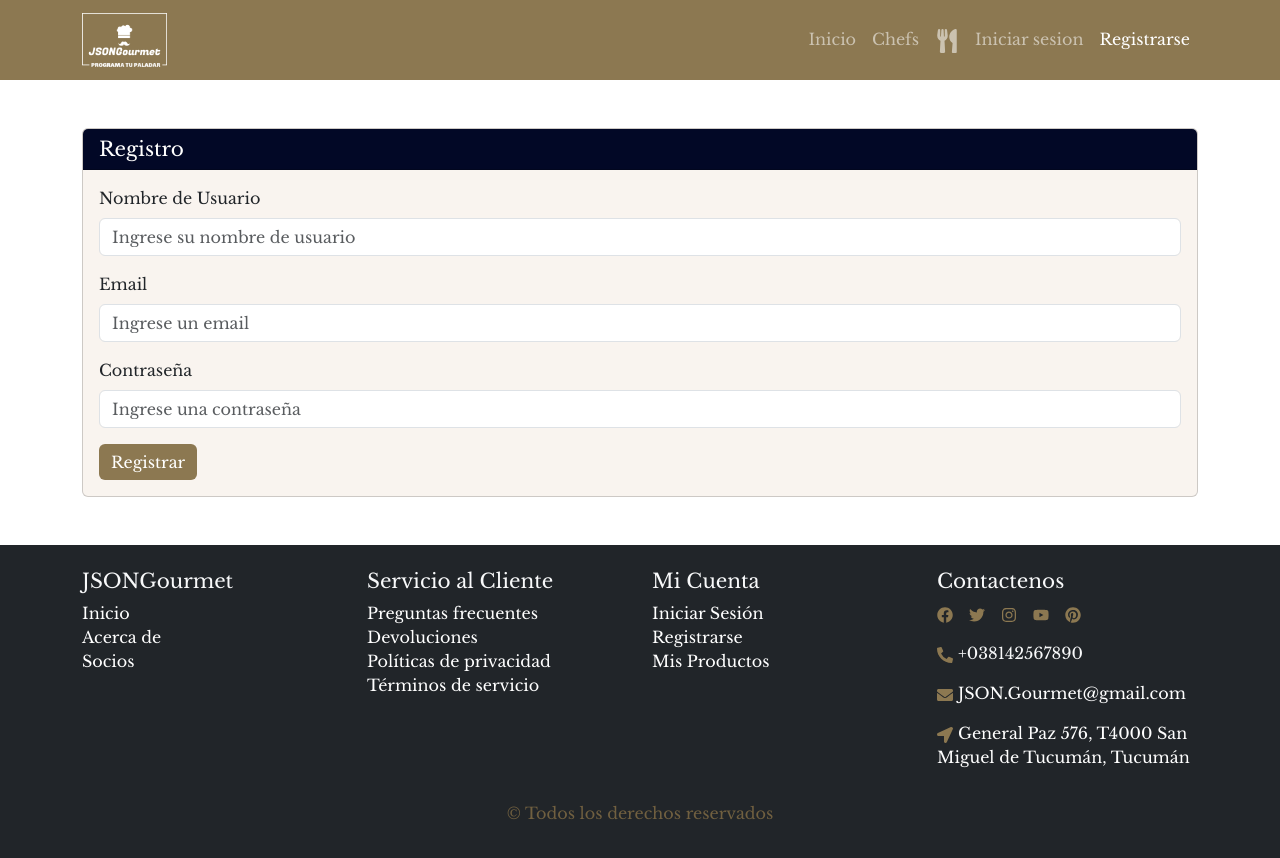
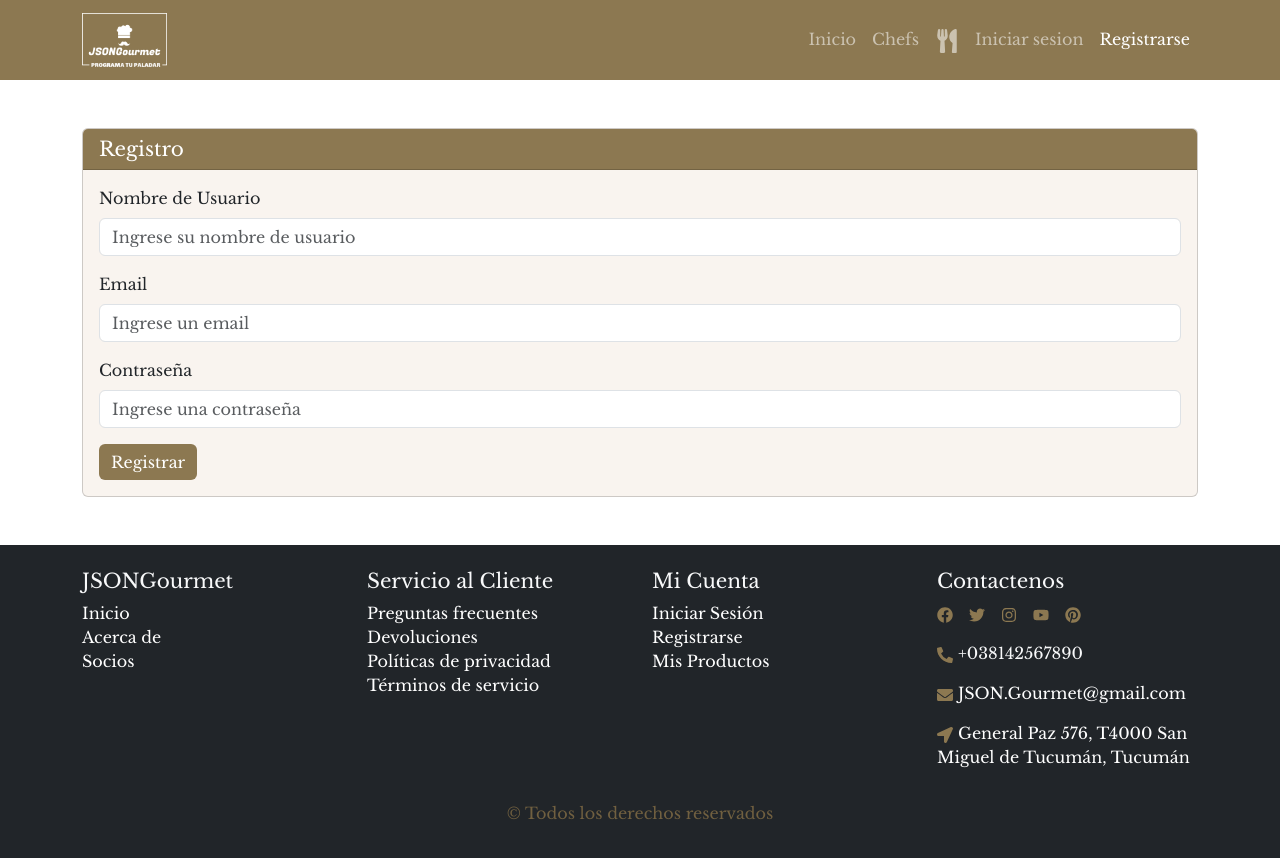
Before and after one commit to joaquin-fuentes/ProyectoFinal-Grupo3, a React (Vite) app: page /registro in a window 1280 px wide. Shown: the top 858 px of the page. Built offline with nearby package versions, Linux system fonts and the light colour scheme; no server answers; a web font is replaced by a local one.

Commit message:
Se importa sweet alert

```diff
--- a/src/App.css
+++ b/src/App.css
@@ -74,6 +74,10 @@ border: none;
 background-color: var(--detalles);
 font-size: 1.4rem;
 padding: 0 0 0.5em 0;
+}
+
+.headLine{
+  background-color: var(--detalles)!important;
 }
 
 /*Landing Page*/
--- a/src/components/usuarios/AdminUsuarios.jsx
+++ b/src/components/usuarios/AdminUsuarios.jsx
@@ -2,6 +2,7 @@ import ItemUsuario from "./ItemUsuario";
 import { Container, Table } from "react-bootstrap";
 import { useState } from "react";
 import { useEffect } from "react";
+import Swal from "sweetalert2"
 import { obtenerUsuarios } from "../../helpers/queries";
 const AdminUsuarios = () => {
 
--- a/src/components/views/Login.jsx
+++ b/src/components/views/Login.jsx
@@ -13,7 +13,6 @@ const Login = ({ setUsuarioLogueado }) => {
     register,
     handleSubmit,
     formState: { errors },
-    reset,
   } = useForm();
   const navegacion = useNavigate();
 
```
